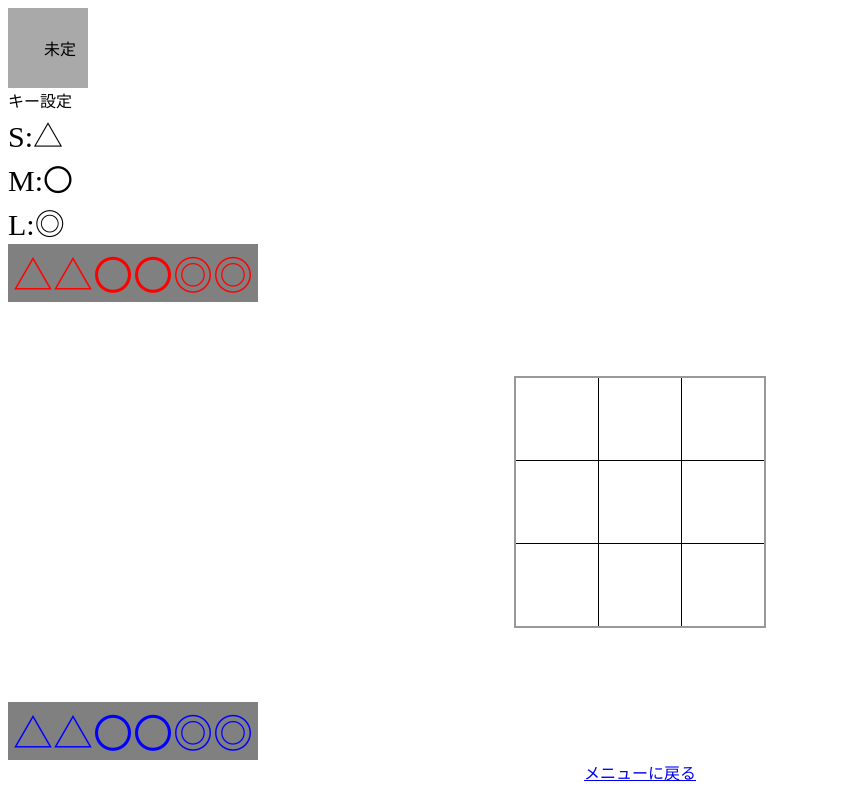
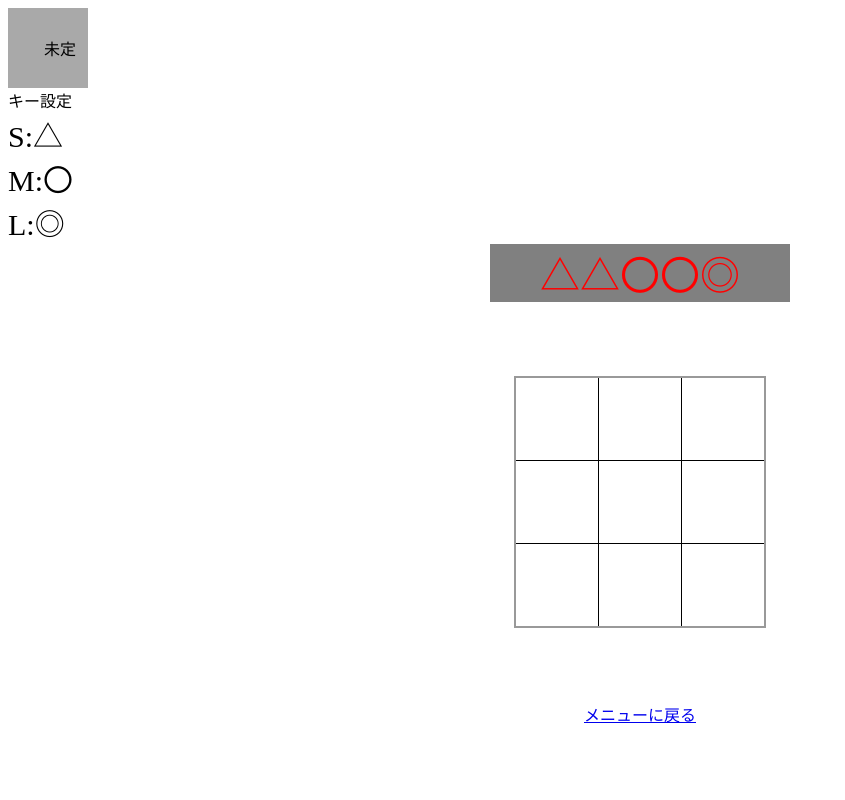
Before and after one commit to CA01971028/orange_and_blue, a website: page index.html in a window 1280 px wide. Both pictures are taken after a click on the element 556 px from the left and 418 px from the top of the page. Shown: the whole page, without its empty margins (0-845 px from the left). Drawn offline with Linux system fonts and the light colour scheme.

Commit message:
add delete function
add add delete function

```diff
--- a/index.html
+++ b/index.html
@@ -15,7 +15,7 @@
          M:〇<br>
          L:◎
     </div>
-    <div id="bg_1"><div id="player_1"></div></div>
+    <p id="bg_1"><span id="player_1" >△△〇〇◎◎</span></p>
     <div id="center">
     <div id="container">
         <table id="board"></table>
--- a/main.js
+++ b/main.js
@@ -2,7 +2,7 @@ window.addEventListener('DOMContentLoaded', () => {// ページ読込後に実
     let board = document.getElementById("board");
     let xy = 3;
     //ラウンド数
-    let count = 1;
+    let count = 0;
     //プレイヤー設定
     let player = 1;
     //プレイヤーの持ち駒
@@ -53,13 +53,29 @@ window.addEventListener('DOMContentLoaded', () => {// ページ読込後に実
 
                     td.addEventListener('click', (event) => {
                         let self = event.target;
+                        //赤と青の色の変化
                         if(count % 2 == 0){
                             self.style.color ='red';
                         }else{
                             self.style.color = 'blue';
                         }
-                            // var index = pl_1.indexOf(level);
-                            // pl_1.splice(index,1);
+                        //残りの駒数の表示
+                        const element = document.getElementById("player_1");
+                        element.remove();
+                        let textBox_element = document.querySelector('#bg_1');
+                        //新しい要素を追加
+                        let new_element = document.createElement('span');
+
+                        var index = pl_1.indexOf(level);
+                        pl_1.splice(index,1);
+                        console.log(pl_1)
+                        p_1 = "";
+                        pl_1.forEach(function(value) {
+                            p_1 += value;
+                        })
+                        new_element.textContent = p_1;
+                        new_element.id = "player_1";
+                        textBox_element.appendChild(new_element);
 
                     //駒が置けるか置けないかの判定
                      const judge = (le_val,sc_val=[],sel_val,index_1,index_2) =>{
@@ -172,7 +188,7 @@ window.addEventListener('DOMContentLoaded', () => {// ページ読込後に実
     //     alert("青の勝ち")
     // }
 
-    console.log(hoge)
+    // console.log(hoge)
 
                         // alert(level)
 
@@ -181,15 +197,13 @@ window.addEventListener('DOMContentLoaded', () => {// ページ読込後に実
         }
         board.appendChild(tr);
     }
-
-
-    //持ち駒の表示
-    pl_1.forEach(function(value) {
-        p_1 += value;
-    })
-    pl_2.forEach(function(value) {
-        p_2 += value;
-    })
-    player_1.textContent = p_1;
-    player_2.textContent = p_2;
+//    //持ち駒の表示
+//    pl_1.forEach(function(value) {
+//     p_1 += value;
+// })
+// pl_2.forEach(function(value) {
+//     p_2 += value;
+// })
+// player_1.textContent = p_1;
+// player_2.textContent = p_2;
 });
--- a/style.scss
+++ b/style.scss
@@ -85,15 +85,17 @@
   }
   #bg_1{
     background-color: grey;
-    width: 250px;
     font-size:40px;
+    width: 300px;
     text-align: center;
+    margin:auto;
   }
   #bg_2{
     background-color: grey;
-    width: 250px;
+    width: 300px;
     font-size:40px;
     text-align: center;
+    margin:auto;
   }
   #player_1{
     color:red;
```
Also changed, not shown: style.css, 1 other file.
